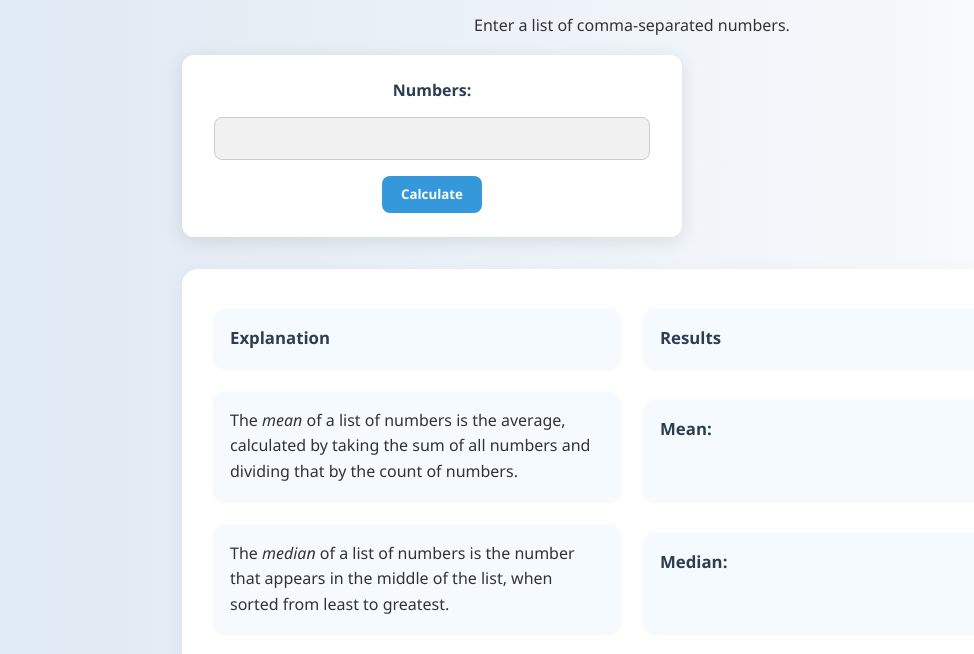
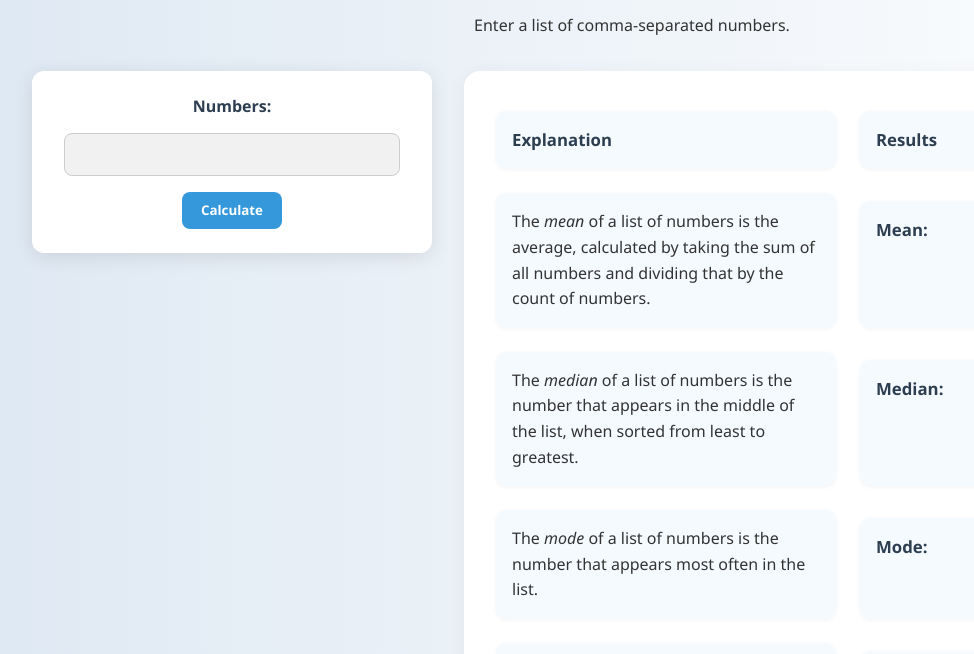
Before and after one commit to Afzaal-Web/statistic-calculator, a website: page index.html in a window 1280 px wide. Shown: the part 90-744 px from the top of the page, without its empty margins (8-982 px from the left). Drawn offline with Linux system fonts and the light colour scheme.

Commit message:
added styles to wrapper container

```diff
--- a/styles.css
+++ b/styles.css
@@ -35,7 +35,6 @@ form {
   padding: 1.5rem 2rem;
   border-radius: 12px;
   box-shadow: 0 4px 20px rgba(0, 0, 0, 0.1);
-  margin-top: 1rem;
   display: flex;
   flex-direction: column;
   align-items: center;
@@ -77,7 +76,6 @@ button:hover {
 /* Results Layout */
 .results {
   background-color: #ffffff;
-  margin-top: 2rem;
   padding: 2rem;
   border-radius: 16px;
   max-width: 900px;
@@ -120,3 +118,22 @@ button:hover {
     font-size: 2rem;
   }
 }
+.calculator-container {
+  display: flex;
+  align-items: flex-start;
+  justify-content: center;
+  gap: 2rem;
+  margin-top: 2rem;
+  width: 100%;
+  max-width: 1200px;
+  flex-wrap: wrap; /* allows stacking on small screens */
+}
+
+.calculator-container form {
+  flex: 1 1 300px;
+  max-width: 400px;
+}
+
+.calculator-container .results {
+  flex: 2 1 500px;
+}
```
